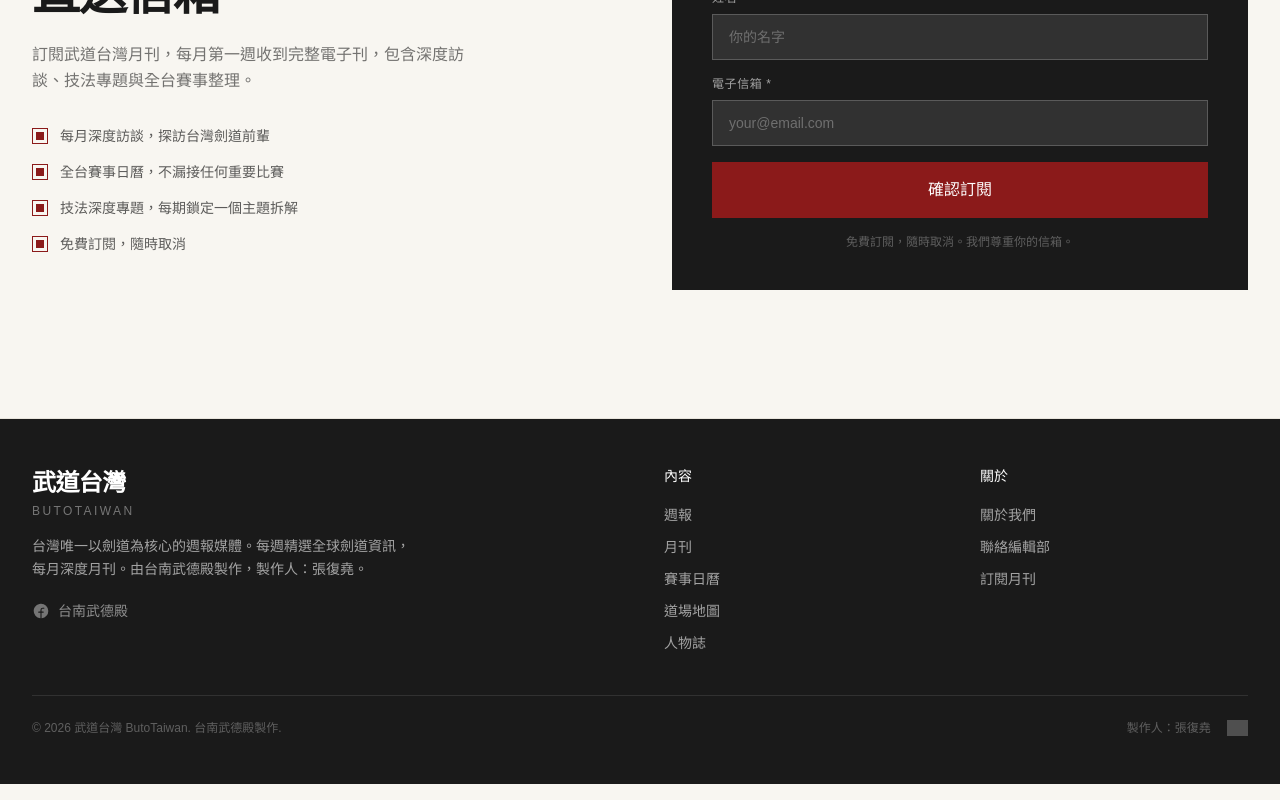
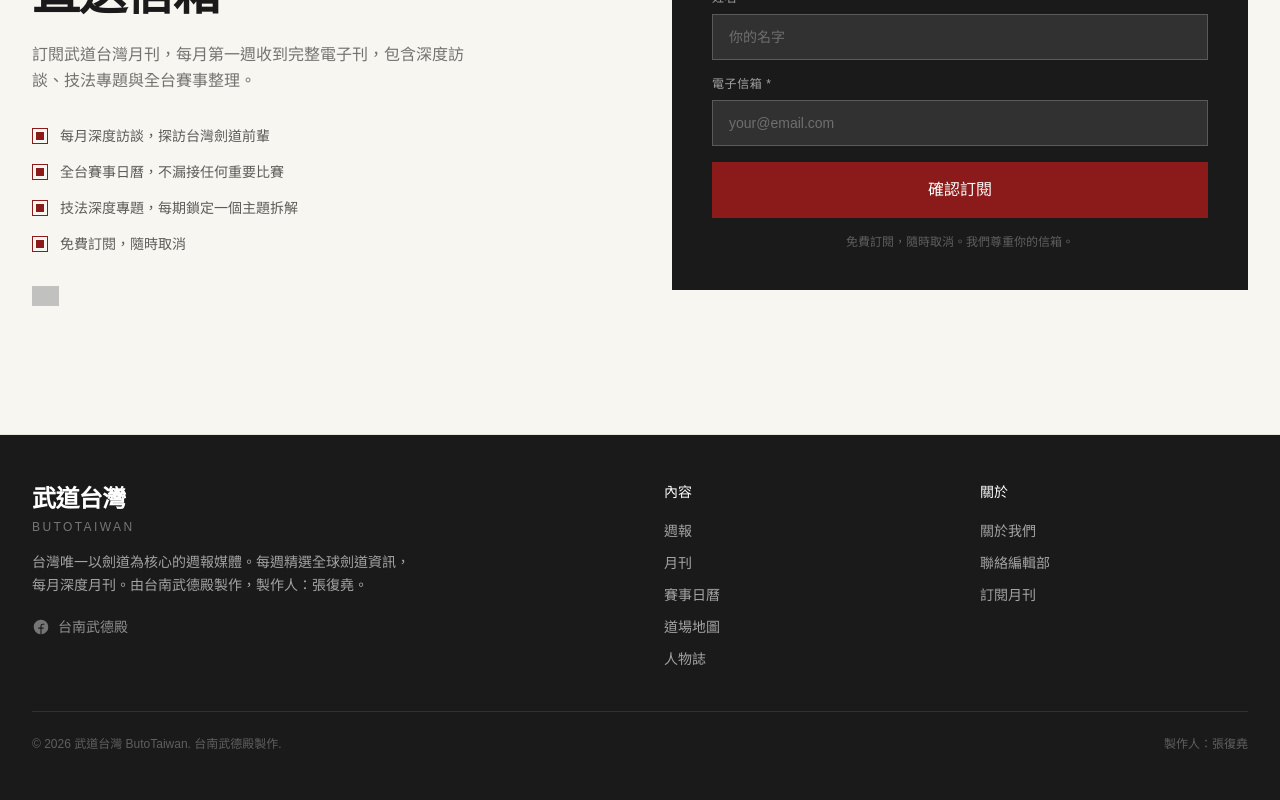
Before and after one commit to Fuyo0426/butoTaiwan, a Next.js app: page /subscribe in a window 1280 px wide. Shown: the part 219-1019 px from the top of the page. Built offline with nearby package versions, Linux system fonts and the light colour scheme; grey boxes are pictures that could not be loaded.

Commit message:
feat: 訪客計數器移至訂閱頁

```diff
--- a/app/subscribe/page.tsx
+++ b/app/subscribe/page.tsx
@@ -55,6 +55,15 @@ export default function SubscribePage() {
                 <p className="font-sans text-sm text-kendo-black/70">{benefit}</p>
               </div>
             ))}
+          </div>
+
+          <div className="mt-8 flex items-center gap-2">
+            {/* eslint-disable-next-line @next/next/no-img-element */}
+            <img
+              src="https://hits.seeyoufarm.com/api/count/incr/badge.svg?url=https%3A%2F%2Fbuto-taiwan.vercel.app&count_bg=%23780000&title_bg=%23333333&icon=&icon_color=%23ffffff&title=%E4%BD%8D%E5%8A%8D%E5%8F%8B%E9%80%A0%E8%A8%AA&edge_flat=true"
+              alt="visitor count"
+              className="h-5 opacity-60"
+            />
           </div>
         </div>
 
--- a/components/Footer.tsx
+++ b/components/Footer.tsx
@@ -69,15 +69,7 @@ export function Footer() {
           <p className="font-sans text-xs text-white/30">
             &copy; 2026 武道台灣 ButoTaiwan. 台南武德殿製作.
           </p>
-          <div className="flex items-center gap-4">
-            <p className="font-sans text-xs text-white/30">製作人：張復堯</p>
-            {/* eslint-disable-next-line @next/next/no-img-element */}
-            <img
-              src="https://hits.seeyoufarm.com/api/count/incr/badge.svg?url=https%3A%2F%2Fbuto-taiwan.vercel.app&count_bg=%23780000&title_bg=%23222222&icon=&icon_color=%23ffffff&title=%E8%A8%AA%E5%AE%A2&edge_flat=true"
-              alt="visitor count"
-              className="opacity-40 hover:opacity-70 transition-opacity h-4"
-            />
-          </div>
+          <p className="font-sans text-xs text-white/30">製作人：張復堯</p>
         </div>
       </div>
     </footer>
```
